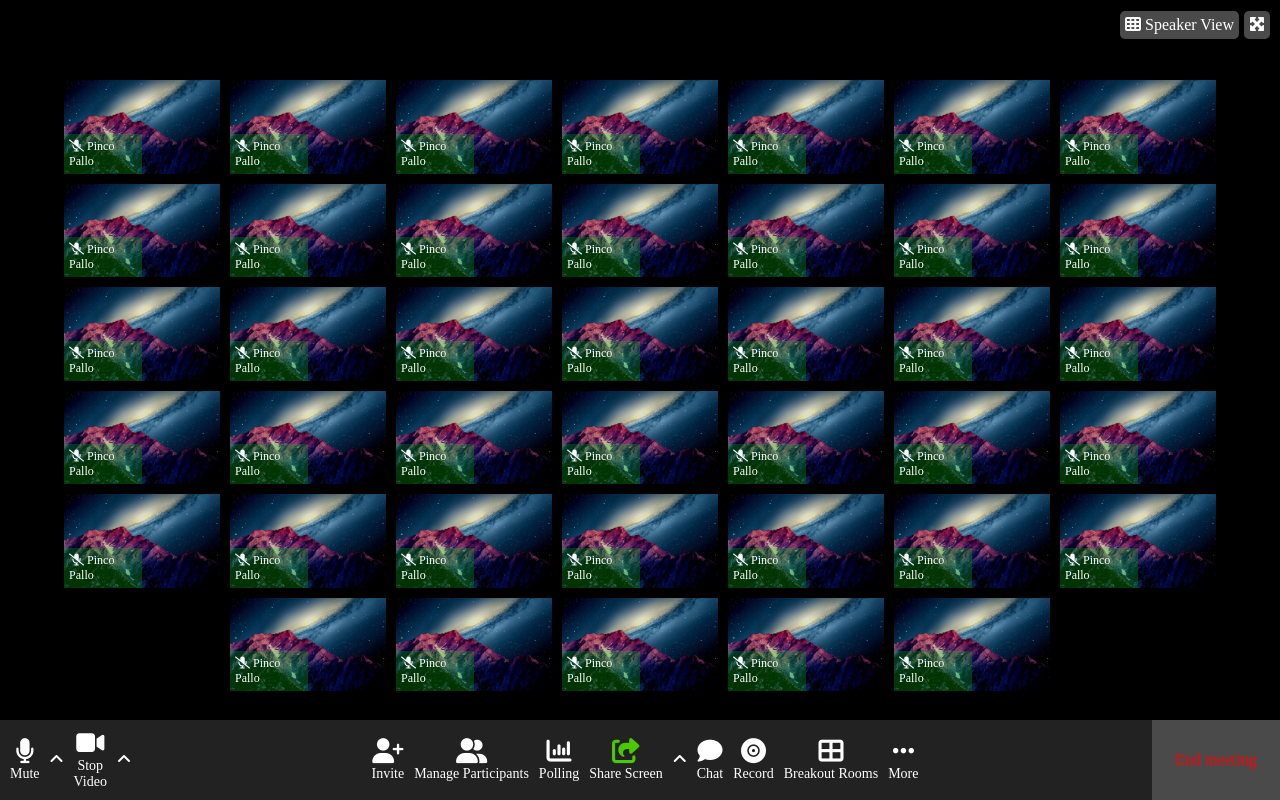
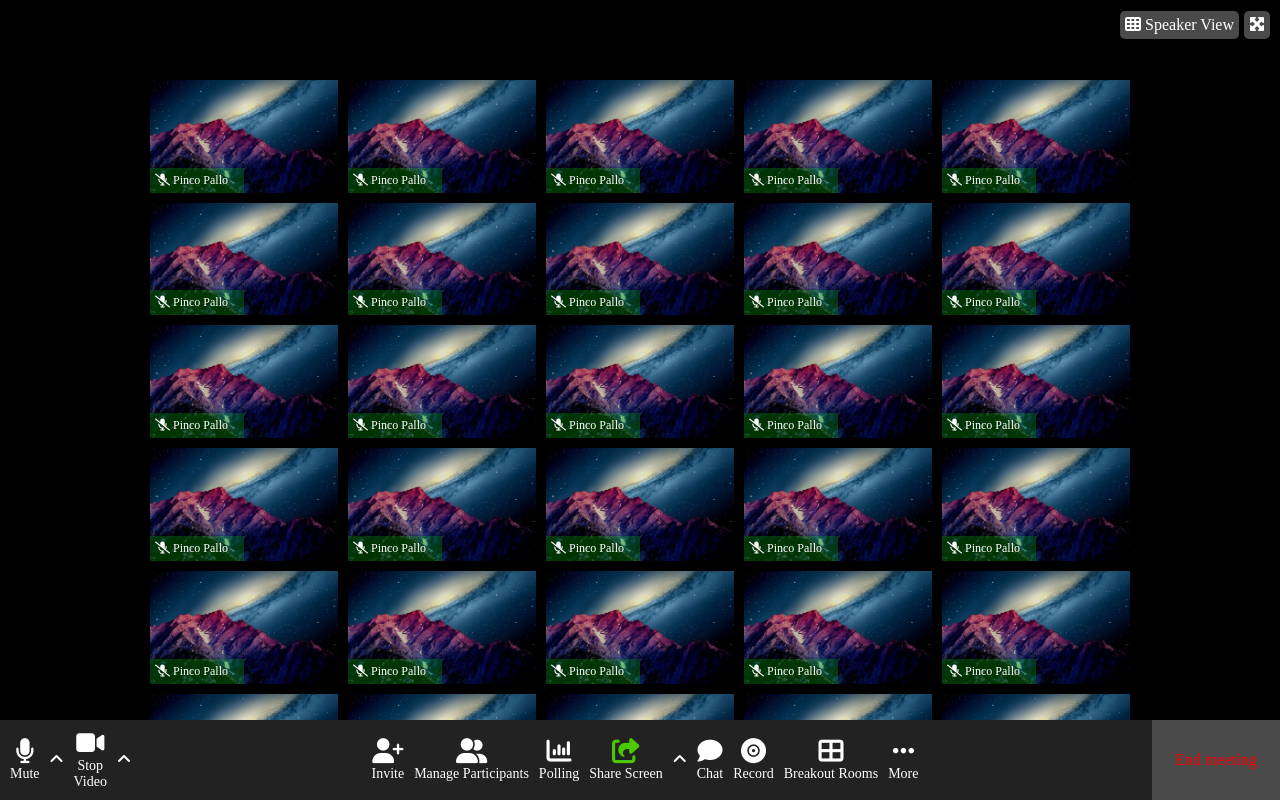
Before and after one commit to matteomedori/html-css-zoom, a plain HTML site: page index.html in a window 1280 px wide. Drawn offline with Linux system fonts and the light colour scheme.

Commit message:
fix: dimensioni utenti invariate se resize pagina

```diff
--- a/css/style.css
+++ b/css/style.css
@@ -64,7 +64,7 @@ main {
 }
 
 .user {
-  width: calc((100% - 60px) / 7);
+  width: 188px;
   position: relative;
 }
 
@@ -112,6 +112,7 @@ footer > div {
 .footer-left {
   width: 10%;
 }
+
 .footer-center {
   width: 50%;
   display: flex;
```
